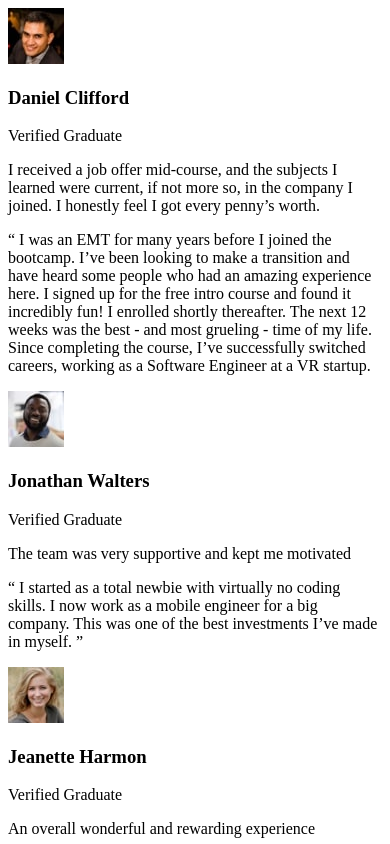
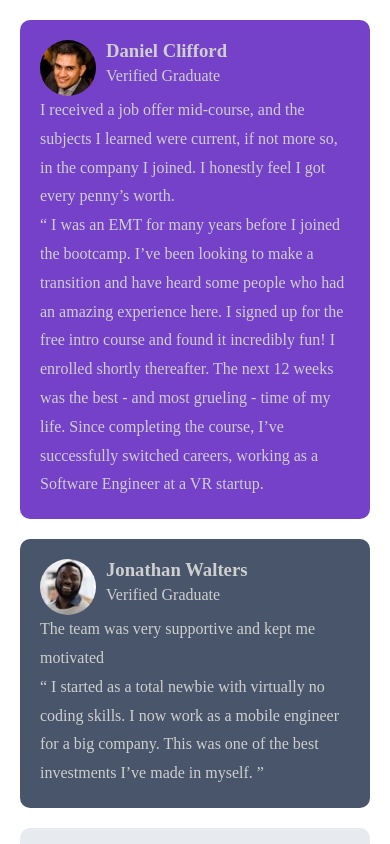
Before and after one commit to EniolaCodes/testimonial-grid, a plain HTML site: page testimonials-grid-section-main/index.html in a window 390 px wide. Shown: the top 844 px of the page. Drawn offline with Linux system fonts and the light colour scheme.

Commit message:
feat: add css styling and responsiveness

```diff
--- a/testimonials-grid-section-main/index.html
+++ b/testimonials-grid-section-main/index.html
@@ -24,12 +24,102 @@
         --text-dark: hsl(219, 29%, 14%);
         --text--light: hsl(0, 0%, 100%);
       }
+      * {
+        margin: 0;
+        padding: 0;
+      }
+      body {
+        padding: 20px;
+        /* background-color: var(--text-light); */
+      }
+      img {
+        border-radius: 50%;
+      }
+      .name {
+        display: flex;
+        gap: 10px;
+      }
+      .name span {
+        margin-top: 10px;
+      }
+      .testimonial-grid {
+        display: grid;
+        grid-template-columns: repeat(auto, minmax(250px, 1fr));
+        gap: 20px;
+        max-width: 1200px;
+        margin: 0 auto;
+      }
+      .testimonial-card-1 {
+        background-color: var(--card-purple);
+        color: var(--card-light-grey);
+        padding: var(--card-padding);
+        border-radius: 10px;
+      }
+      .testimonial-card-1 p,
+      .testimonial-card-2 p,
+      .testimonial-card-3 p,
+      .testimonial-card-4 p,
+      .testimonial-card-5 {
+        line-height: 1.8;
+      }
+      .testimonial-card-3,
+      .testimonial-card-5 {
+        background-color: hsl(214, 17%, 92%);
+        color: var(--text--dark);
+        padding: var(--card-padding);
+        border-radius: 10px;
+      }
+      .testimonial-card-2 {
+        color: var(--card-light-grey);
+        padding: var(--card-padding);
+        border-radius: 10px;
+        background-color: hsl(217, 19%, 35%);
+      }
+      .testimonial-card-4 {
+        color: var(--card-light-grey);
+        padding: var(--card-padding);
+        border-radius: 10px;
+        background-color: var(--card-dark-blue);
+      }
+      .testimonial-card-1 {
+        grid-column: 1/3;
+        grid-row: 1/2;
+      }
+      .testimonial-card-2 {
+        grid-column: 3/4;
+        grid-row: 1/2;
+      }
+      .testimonial-card-5 {
+        grid-column: 4/5;
+        grid-row: 1/3;
+      }
+      .testimonial-card-3 {
+        grid-column: 1/2;
+        grid-row: 2/3;
+      }
+      .testimonial-card-4 {
+        grid-column: 2/4;
+        grid-row: 2/3;
+      }
+      @media (max-width: 768px) {
+        .testimonial-grid {
+          grid-template-columns: 1fr;
+        }
+        .testimonial-card-1,
+        .testimonial-card-2,
+        .testimonial-card-3,
+        .testimonial-card-4,
+        .testimonial-card-5 {
+          grid-column: auto !important;
+          grid-row: auto !important;
+        }
+      }
     </style>
   </head>
   <body>
     <div class="testimonial-grid">
-      <div class="testimonial-card">
-        <div class="">
+      <div class="testimonial-card-1">
+        <div class="name">
           <img src="./images/image-daniel.jpg" alt="Daniel" />
           <div class="testimonial-card-details">
             <h3>Daniel Clifford</h3>
@@ -54,8 +144,8 @@
         </div>
       </div>
 
-      <div class="testimonial-card">
-        <div>
+      <div class="testimonial-card-2">
+        <div class="name">
           <img src="./images/image-jonathan.jpg" alt="Jonathan" />
           <div class="testimonial-card-details">
             <h3>Jonathan Walters</h3>
@@ -71,29 +161,29 @@
           </p>
         </div>
       </div>
-      <div class="testimonial-card">
-        <div class="">
+      <div class="testimonial-card-3">
+        <div class="name">
           <img src="./images/image-jeanette.jpg" alt="Jeanette" />
           <div class="testiomonial-card-details">
             <h3>Jeanette Harmon</h3>
             <p>Verified Graduate</p>
           </div>
+        </div>
         <div class="">
           <p>An overall wonderful and rewarding experience</p>
           <p>
-              “ Thank you for the wonderful experience! I now have a job I
-              really enjoy, and make a good living while doing something I love.
-              ”
+            “ Thank you for the wonderful experience! I now have a job I really
+            enjoy, and make a good living while doing something I love. ”
           </p>
         </div>
       </div>
-      </div>
-      <div class="testimonial-grid">
-        <div class="">
+      <div class="testimonial-card-4">
+        <div class="name">
           <img src="./images/image-patrick.jpg" alt="Patrick" />
           <div class="testimonial-card-details">
             <h3>Patrick Abrams</h3>
             <p>Verified Graduate</p>
+          </div>
         </div>
         <div class="">
           <p>
@@ -111,31 +201,30 @@
           </p>
         </div>
       </div>
-      </div>
-      <div class="testimonial-card">
-        <div class="">
+      <div class="testimonial-card-5">
+        <div class="name">
           <img src="./images/image-kira.jpg" alt="Kira" />
           <div class="testimonial-card-details">
             <h3>Kira Whittle</h3>
             <p>Verified Graduate</p>
           </div>
+        </div>
         <div class="">
           <p>Such a life-changing experience. Highly recommended!</p>
           <p>
-              “ Before joining the bootcamp, I’ve never written a line of code.
-              I needed some structure from professionals who can help me learn
+            “ Before joining the bootcamp, I’ve never written a line of code. I
+            needed some structure from professionals who can help me learn
             programming step by step. I was encouraged to enroll by a former
             student of theirs who can only say wonderful things about the
             program. The entire curriculum and staff did not disappoint. They
-              were very hands-on and I never had to wait long for assistance.
-              The agile team project, in particular, was outstanding. It took my
+            were very hands-on and I never had to wait long for assistance. The
+            agile team project, in particular, was outstanding. It took my
             learning to the next level in a way that no tutorial could ever
             have. In fact, I’ve often referred to it during interviews as an
             example of my developent experience. It certainly helped me land a
-              job as a full-stack developer after receiving multiple offers.
-              100% recommend! ”
+            job as a full-stack developer after receiving multiple offers. 100%
+            recommend! ”
           </p>
-          </div>
         </div>
       </div>
     </div>
```
Lines whose indentation alone changed are shown as unchanged.
